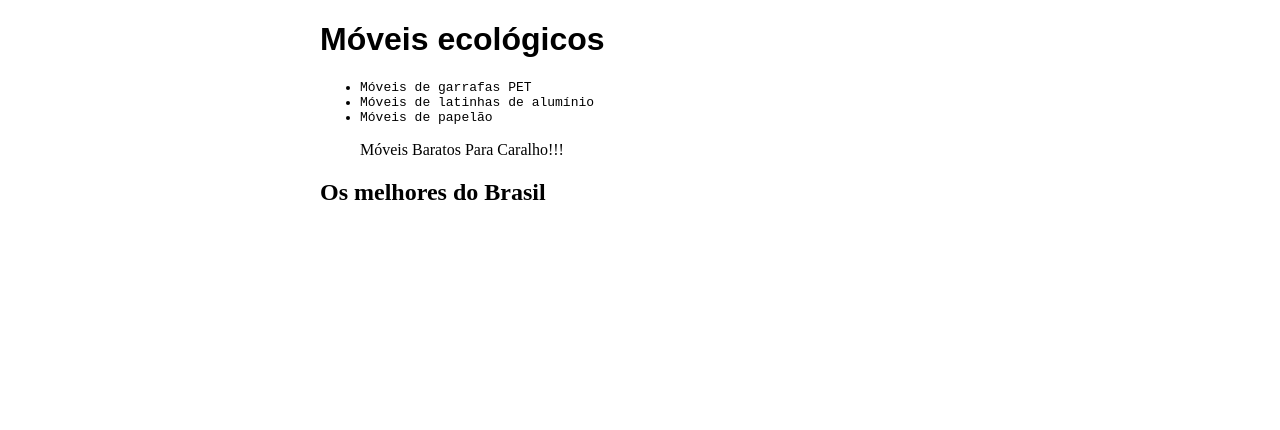
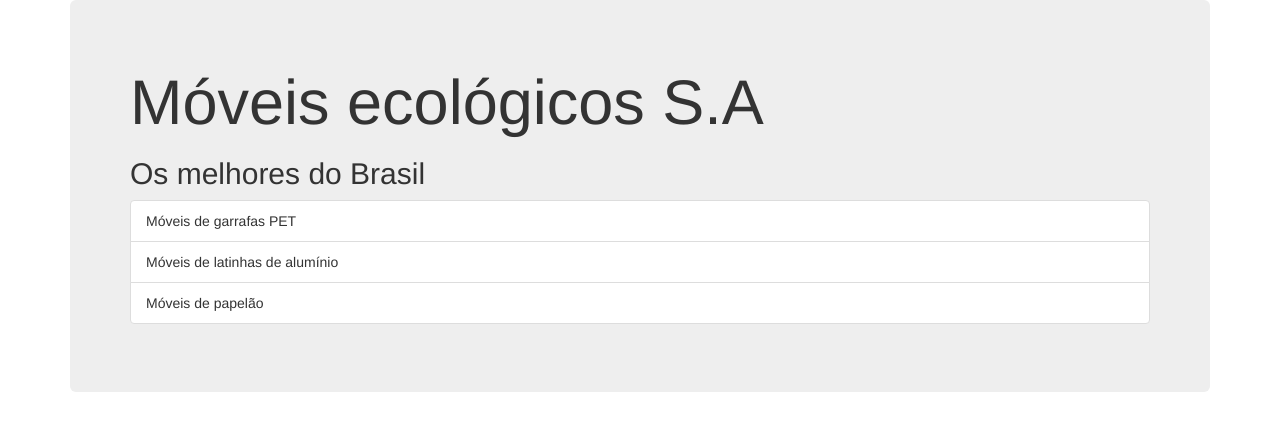
Before and after one commit to guilhermegouw/Moveis-Ecologicos, a plain HTML site: page index.html in a window 1280 px wide. Drawn offline with nearby package versions, Linux system fonts and the light colour scheme.

Commit message:
Adicionando Bootstrap

```diff
--- a/index.html
+++ b/index.html
@@ -1,21 +1,30 @@
 <!DOCTYPE html>
 <html>
     <head>
-        <link rel="stylesheet" href="principal.css">
         <meta charset="utf-8"/>
         <meta name="description" content="Móveis ecológicos">
         <meta name="Keywords" content="móveis ecológicos">
+        <link rel="stylesheet" href="http://netdna.bootstrapcdn.com/bootstrap/3.1.1/css/bootstrap.min.css">
         <script src="js/principal.js"></script>
         <title>Móveis Ecológicos</title>
     </head>
     <body onload="trocaBanner();">
-        <h1>Móveis ecológicos</h1>
-        <ul>
-            <li>Móveis de garrafas PET</li>
-            <li>Móveis de latinhas de alumínio</li>
-            <li>Móveis de papelão</li>
-            <p>Móveis Baratos Para Caralho!!!</p>
-        </ul>
-        <h2 id="mensagem"></h2>
+        <div class="container">
+            <div class="jumbotron">
+                <h1>Móveis ecológicos S.A</h1>
+                <h2 id="mensagem"></h2>
+                <ul class="list-group">
+                    <li class="list-group-item">
+                        Móveis de garrafas PET
+                    </li>
+                    <li class="list-group-item">
+                        Móveis de latinhas de alumínio
+                    </li>
+                    <li class="list-group-item">
+                        Móveis de papelão
+                    </li>
+                </ul>
+            </div>
+        </div>
     </body>
 </html>
--- a/principal.css
+++ /dev/null
@@ -1,10 +0,0 @@
-h1 {
-    font-family: sans-serif;
-}
-li {
-    font-family: monospace;
-}
-body {
-    width: 50%;
-    margin: auto;
-}
```
